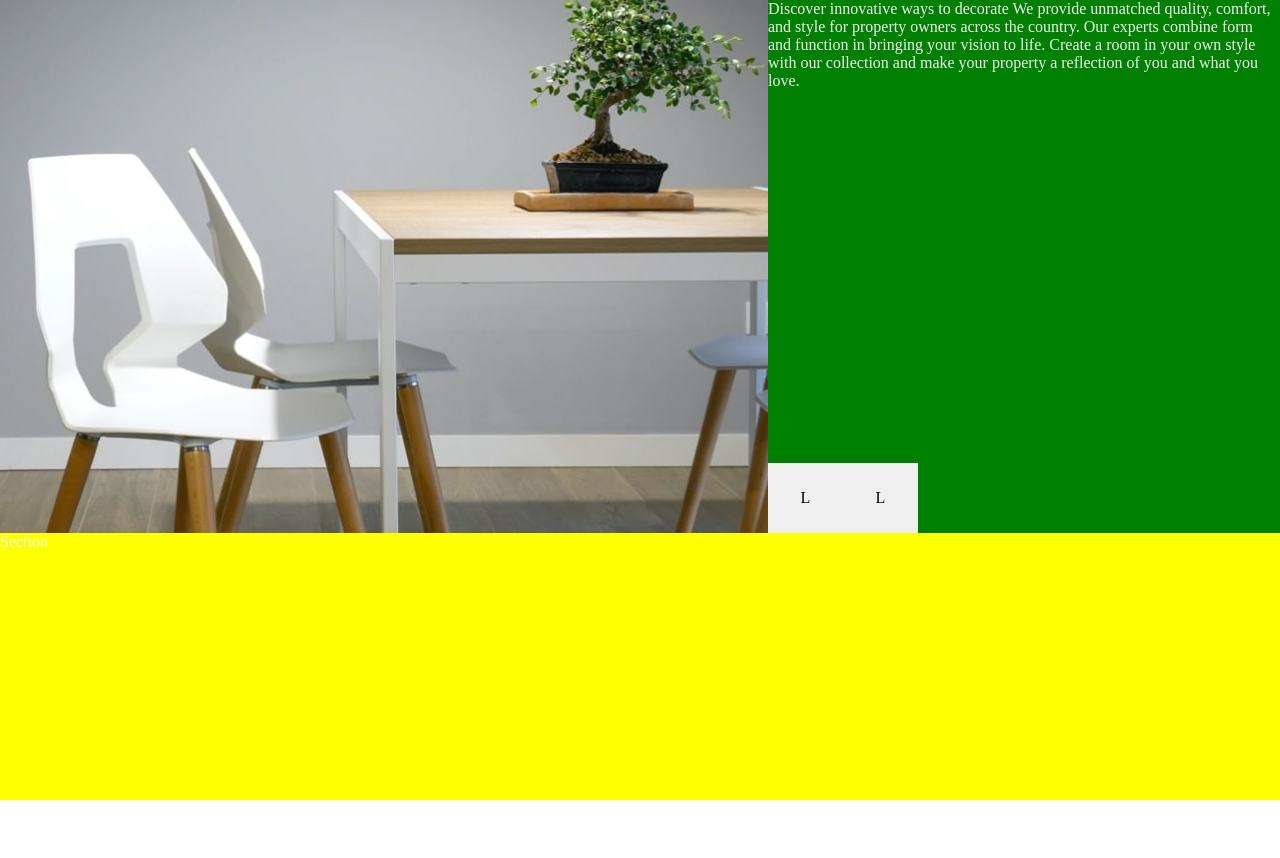
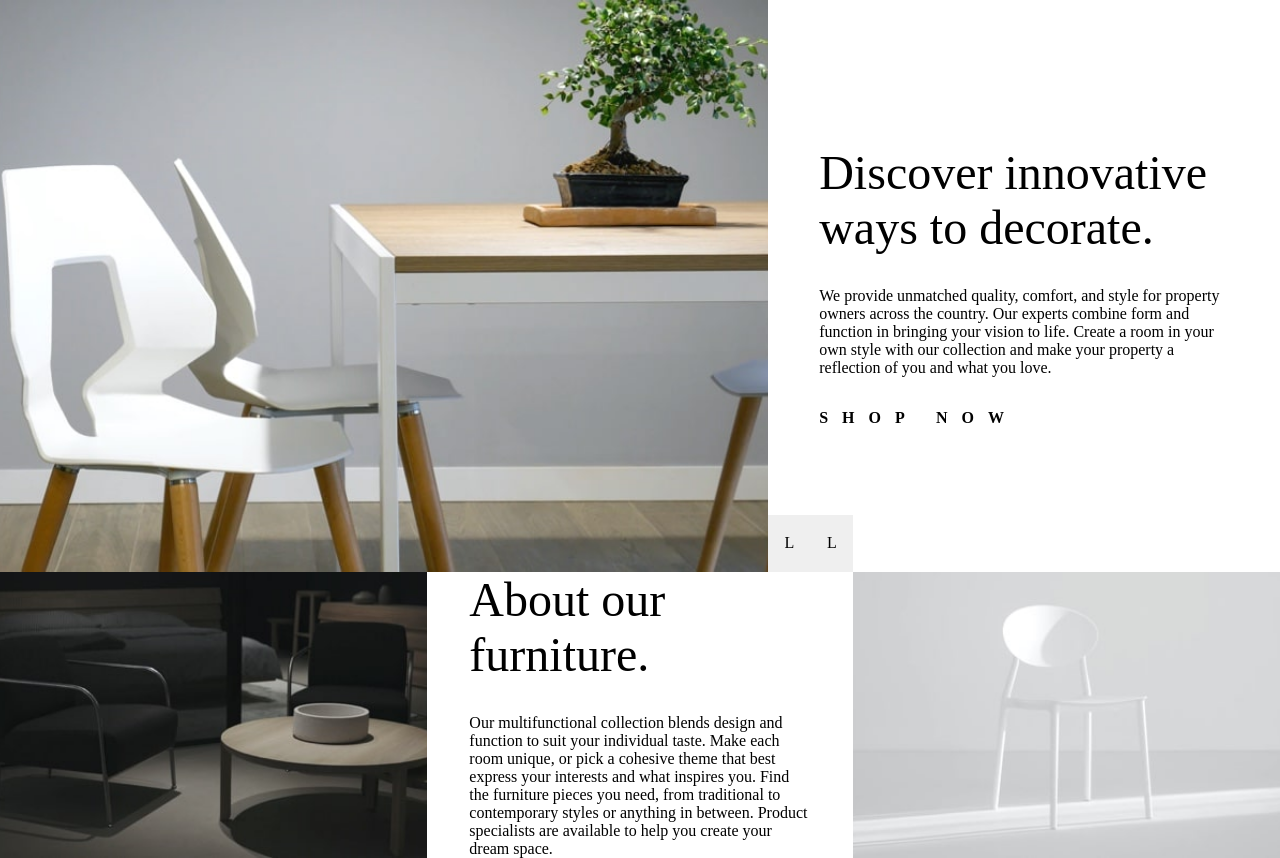
Before and after one commit to eziiel/room, a React (Vite) app: page / in a window 1280 px wide. Before the commit the page ends 800 px from the top, so only its background shows below. Built offline with nearby package versions, Linux system fonts and the light colour scheme.

Commit message:
section+

```diff
--- a/public/json/slide.json
+++ b/public/json/slide.json
@@ -1,20 +1,41 @@
 [
+  {
+    "slide" : [
       {
         "id": 1,
         "tag":"slide1",
-    "info":"Discover innovative ways to decorate We provide unmatched quality, comfort, and style for property owners across the country. Our experts combine form and function in bringing your vision to life. Create a room in your own style with our collection and make your property a reflection of you and what you love. ",
+        "title":"Discover innovative ways to decorate.",
+        "info":"We provide unmatched quality, comfort, and style for property owners across the country. Our experts combine form and function in bringing your vision to life. Create a room in your own style with our collection and make your property a reflection of you and what you love. ",
         "src": "/public/images/desktop-image-hero-1.jpg"
       },
       {
         "id": 2,
         "tag":"shop",
-    "info":"We are available all across the globe With stores all over the world, it's easy for you to find furniture for your home or place of business. Locally, we’re in most major cities throughout the country. Find the branch nearest you using our store locator. Any questions? Don't hesitate to contact us today.",
+        "title":"We are available all across the globe.",
+        "info":"With stores all over the world, it's easy for you to find furniture for your home or place of business. Locally, we’re in most major cities throughout the country. Find the branch nearest you using our store locator. Any questions? Don't hesitate to contact us today.",
         "src": "/public/images/desktop-image-hero-2.jpg"
       },
       {
         "id": 3,
         "tag":"about",
-    "info":" Manufactured with the best materials Our modern furniture store provide a high level of quality. Our company has invested in advanced technology to ensure that every product is made as perfect and as consistent as possible. With three decades of experience in this industry, we understand what customers want for their home and office",
+        "title":"Manufactured with the best materials.",
+        "info":"Our modern furniture store provide a high level of quality. Our company has invested in advanced technology to ensure that every product is made as perfect and as consistent as possible. With three decades of experience in this industry, we understand what customers want for their home and office",
         "src": "/public/images/desktop-image-hero-3.jpg"
       }
+    ],
+
+    "info":[
+      {
+        "id": 0,
+        "title":"About our furniture.",
+        "text" : "Our multifunctional collection blends design and function to suit your individual taste. Make each room unique, or pick a cohesive theme that best express your interests and what inspires you. Find the furniture pieces you need, from traditional to contemporary styles or anything in between. Product specialists are available to help you create your dream space.",
+        "src" :[
+          "/public/images/image-about-dark.jpg",
+          "/public/images/image-about-light.jpg"
+
         ]
+      }
+    ]
+
+  }
+]
--- a/src/assets/slide/index.tsx
+++ b/src/assets/slide/index.tsx
@@ -4,18 +4,22 @@ import DataSlide from "../../../public/json/slide.json"
 
 interface Props{
   src:string
-  text :string
+  text:string
+  title:string
+  // src,text,title : string
 }
 
 
-export const Slide = ({src,text}:Props) => {
+export const Slide = ({src,text,title}:Props) => {
 
   return (
     <S.Div>
         <S.ImgSlide text={src}/>
-      <S.P>
-        {text}
-      </S.P>
+      <S.Info>
+        <h1>{title}</h1>
+        <p>{text}</p>
+        <a href="#">shop now</a>
+      </S.Info>
     </S.Div>
   )
 }
--- a/src/assets/slide/styled.ts
+++ b/src/assets/slide/styled.ts
@@ -12,7 +12,6 @@ const Div = styled.div`
   flex-shrink: 0;
   display: grid;
   grid-template-columns: 3fr 2fr;
-  background: blue;
   position: relative;
 `
 
@@ -25,14 +24,42 @@ const ImgSlide = styled.div<Props>`
 
 `
 
-const P = styled.p`
-  background: green;
-  max-width: 100%;
+const Info = styled.article`
+  justify-self: center;
+  display: flex;
+  flex-direction: column;
+  justify-content: center;
+  align-items: start;
+  gap: 2rem;
+
+  width: 80%;
   height: 100%;
+  /* padding: 0 5rem; */
+
+  h1{
+    font: bold;
+    font-size: 3rem;
+    max-width: 20ch;
+  }
+
+  a{
+    display: inline-block;
+    padding: 2;
+    text-decoration: none;
+    color: #000;
+    font-weight: bold;
+    letter-spacing: .875rem;
+    text-transform: uppercase;
+  }
+
+  p{
+    max-width: 60ch;
+  }
+
 `
 
 export {
   Div,
-  P,
+  Info,
   ImgSlide,
 }
--- a/src/components/main/index.tsx
+++ b/src/components/main/index.tsx
@@ -17,8 +17,7 @@ const Main: React.FC = () => {
   }, [guideSlide])
 
   const handleMoveRight = () => {
-    guideSlide < dataSlide.length-1 && setGuideSlide(guideSlide + 1)
-    console.log(guideSlide)
+    guideSlide < dataSlide[0].slide.length-1 && setGuideSlide(guideSlide + 1)
   }
   const handleMoveLeft = () => {
     guideSlide >= 1 && setGuideSlide(guideSlide - 1)
@@ -32,11 +31,12 @@ const Main: React.FC = () => {
         move={`-${move}px`}
       >
         {
-          dataSlide.map(({ id, src, info }) => (
+          dataSlide[0].slide.map(({ id, src, info, title }) => (
             <Slide
               key={id}
               text={info}
               src={src}
+              title={title}
             />
           ))
         }
--- a/src/components/main/styled.ts
+++ b/src/components/main/styled.ts
@@ -16,15 +16,13 @@ const Container = styled.div`
 
 const MainS = styled.main<Move>`
   height: 100%;
-  background-color: red;
   display: flex;
   transform: translate3d(${props => props.move},0,0);
 `
 
 const NavSlide = styled.div`
-  min-width: 150px;
-  min-height: 70px;
-  background: #000;
+  width: 6.65%;
+  height: 10%;
   left: 1500px;
   display: flex;
   position: absolute;
--- a/src/components/section/index.tsx
+++ b/src/components/section/index.tsx
@@ -1,10 +1,31 @@
 import React from 'react'
 import * as S from "./styled"
+import * as C from "../../assets/slide/styled"
+import data from "../../../public/json/slide.json"
+
+
+
 const Section:React.FC = () => {
+
+  const [{info}] = data
+
   return (
-    <S.SectionS>
-      Section
-    </S.SectionS>
+      // {info.map((item) => (
+    <>
+      {info.map(({id,src,title,text}) =>(
+        <S.SectionS key={id}>
+
+      <C.ImgSlide text={src[0]}></C.ImgSlide>
+        <C.Info>
+          <h1>{title}</h1>
+          <p>{text}</p>
+        </C.Info>
+      <C.ImgSlide text={src[1]}></C.ImgSlide>
+
+
+      </S.SectionS>
+      ))}
+    </>
   )
 }
 
--- a/src/components/section/styled.ts
+++ b/src/components/section/styled.ts
@@ -5,7 +5,7 @@ const SectionS = styled.section`
   flex: 2;
   display: grid;
   grid-template-columns: repeat(3, 1fr);
-  background: yellow;
+  /* background: yellow; */
 `
 
 export {
--- a/src/components/styled.ts
+++ b/src/components/styled.ts
@@ -7,7 +7,6 @@ const MainPG = styled.div`
   display: grid;
   grid-template-rows: 2fr 1fr;
   overflow: hidden;
-  background: red;
 `
 
 export {
--- a/src/styled/Global.ts
+++ b/src/styled/Global.ts
@@ -24,7 +24,7 @@ const Global = createGlobalStyle`
 
   body{
     min-height: 100vh;
-    color: #f0f0f0;
+    /* color: #f0f0f0; */
   }
 
   #root{
```
Also changed, not shown: public/json/img.json (added, +8 -0 lines). Lines whose indentation alone changed are shown as unchanged.
